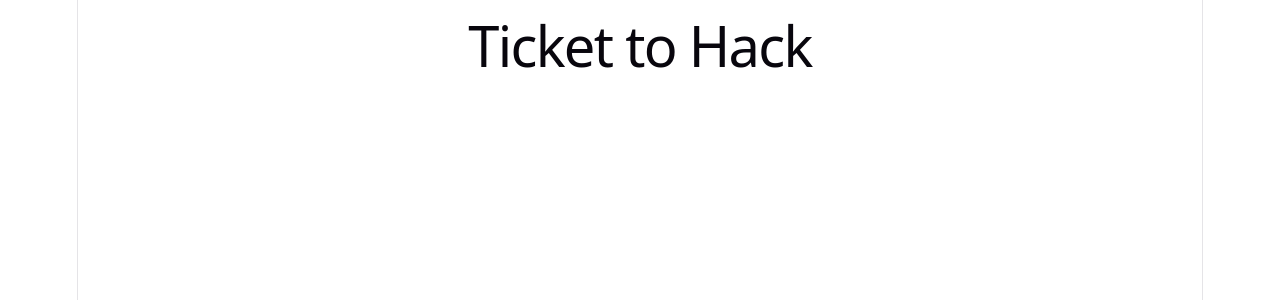
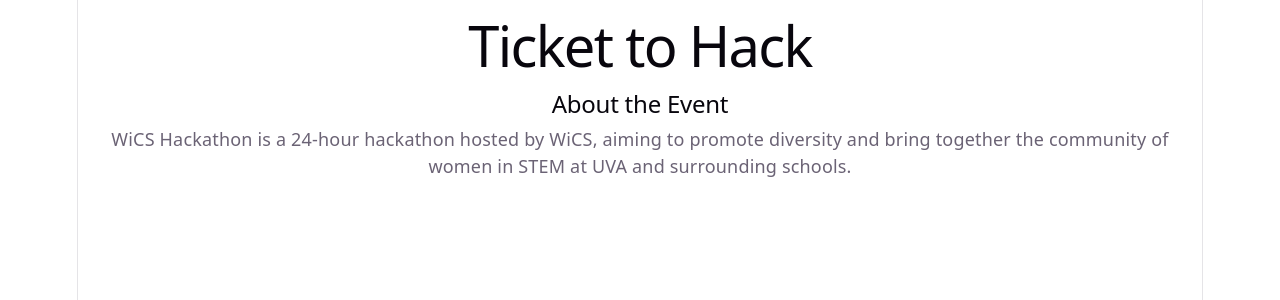
Before and after one commit to wicshacks-oss/Ticket-to-Hack, a React (Vite) app: page / in a window 1280 px wide. Shown: the top 300 px of the page. Built offline with nearby package versions, Linux system fonts and the light colour scheme.

Commit message:
adding a 'mission statement' section and seeing if it updates correctly to the website

```diff
--- a/src/App.jsx
+++ b/src/App.jsx
@@ -6,9 +6,23 @@
 
 function App() {
   return (
+    // starting div
     <div>
+
+      {/* Main Header */}
       <h1>Ticket to Hack</h1>
+
+      {/* "Mission statement" about the event */}
+      <section className="mission-statement-section">
+        <h2>About the Event</h2>
+        <p>
+        WiCS Hackathon is a 24-hour hackathon hosted by WiCS, aiming to promote diversity and bring together the community of women in STEM at UVA and surrounding schools.
+        </p>
+      </section>
+
+
     </div>
+    // ending div
   )
 }
 
```
Also changed, not shown: 1 other file (tests, documents, lock files or other folders).
